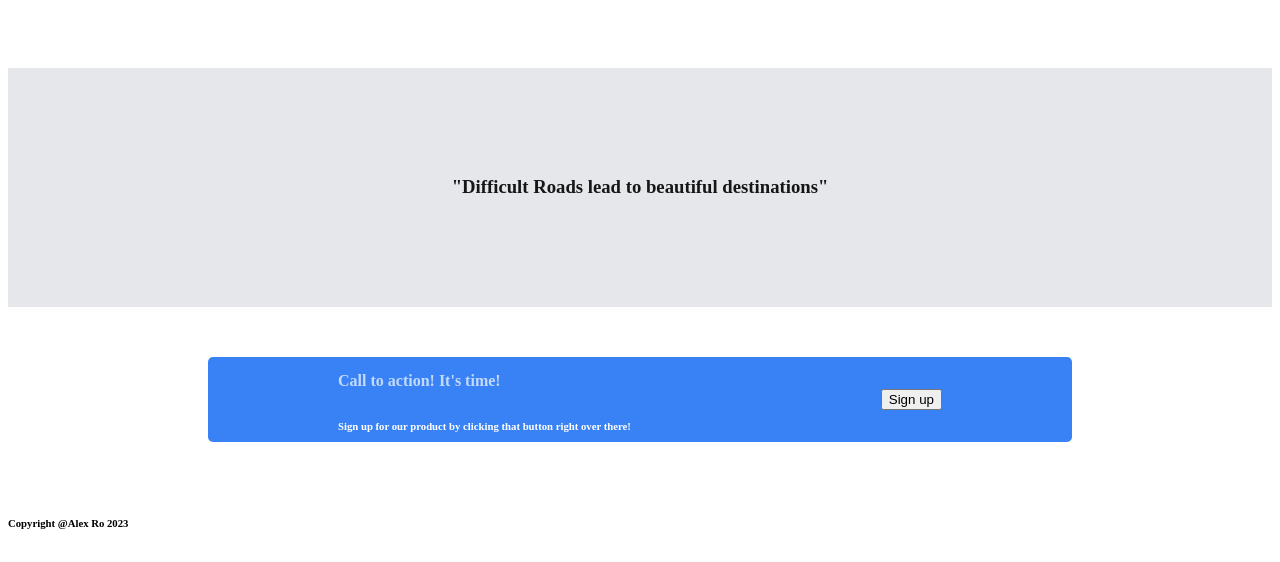
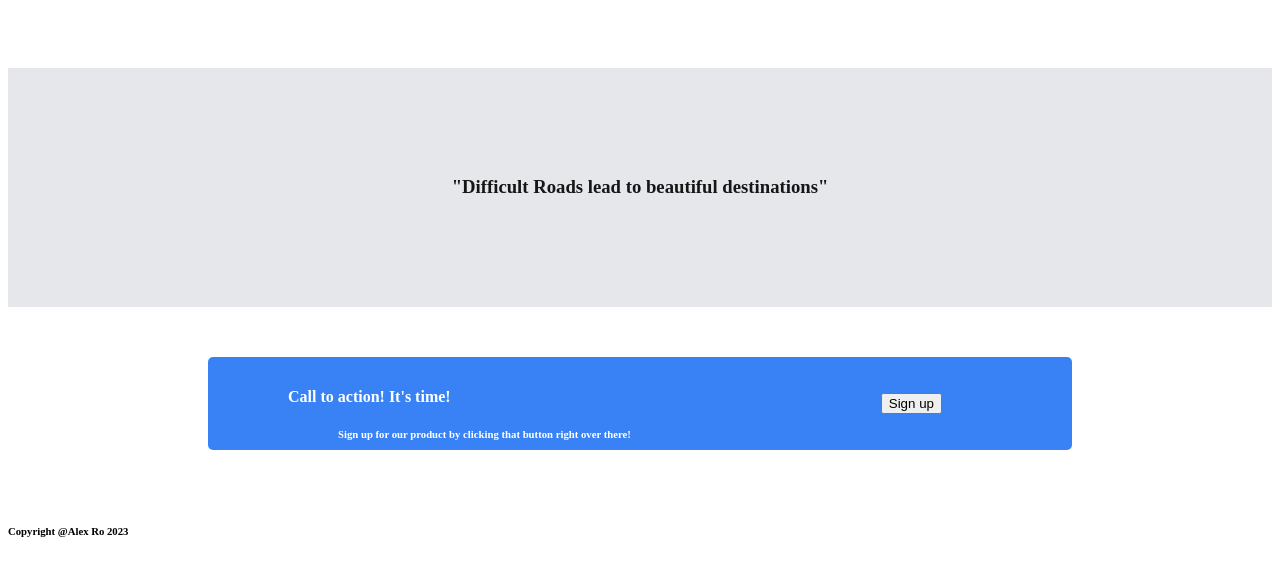
Before and after one commit to roalex1995/landing-page, a plain HTML site: page index.html in a window 1280 px wide. Shown: the part 1007-1569 px from the top of the page. Drawn offline with Linux system fonts and the light colour scheme.

Commit message:
folder/style.css

```diff
--- a/style.css
+++ b/style.css
@@ -160,8 +160,7 @@ h3 {
 
 .bottom-end-box h4 {
     color: #fff;
-    opacity: 0.7;
-    margin: 5px 30px 30px 50px;
+    ` margin: 5px 30px 30px 50px;
 }
 
 .bottom-end-box h6 {
@@ -174,69 +173,3 @@ h3 {
     margin-left: auto;
     margin-right: 50px;
 }
-
-/* .bottom-end-ct {
-    display: flex;
-    align-items: center;
-    justify-content: center;
-    padding: 150px;
-}
-
-.bottom-end-box {
-    display: flex;
-    flex-direction: row;
-    color: #fff;
-    background-color: #3882f6;
-    text-align: left;
-    height: 100px;
-    width: 900px;
-    padding: 20px 80px 20px 80px;
-    border-radius: 8px;
-    font-family: 'Roboto', arial;
-    font-weight: bold;
-
-}
-
-.bottom-end-box-db {
-    margin-right: auto;
-}
-
-.bottom-end-box button {
-    width: 100px;
-    height: 40px;
-    padding: 20px;
-    text-align: center;
-    align-items: center;
-    justify-content: center;
-    background: #3882f6;
-    padding: 10px;
-    border-radius: 8px;
-    border-color: white;
-    color: #fff;
-    font-family: 'Roboto', arial;
-    font-weight: bold;
-    margin-left: auto;
-}
-
-.sign-up-btn {
-    width: 100px;
-    height: 40px;
-    padding: 20px;
-    text-align: center;
-    align-items: center;
-    justify-content: center;
-    background: #3882f6;
-    padding: 10px;
-    border-radius: 8px;
-    border-color: white;
-    color: #fff;
-    font-family: 'Roboto', arial;
-    font-weight: bold;
-
-}
-
-.bottom-end-ct {
-    display: flex;
-    align-items: center;
-}
- */
```
